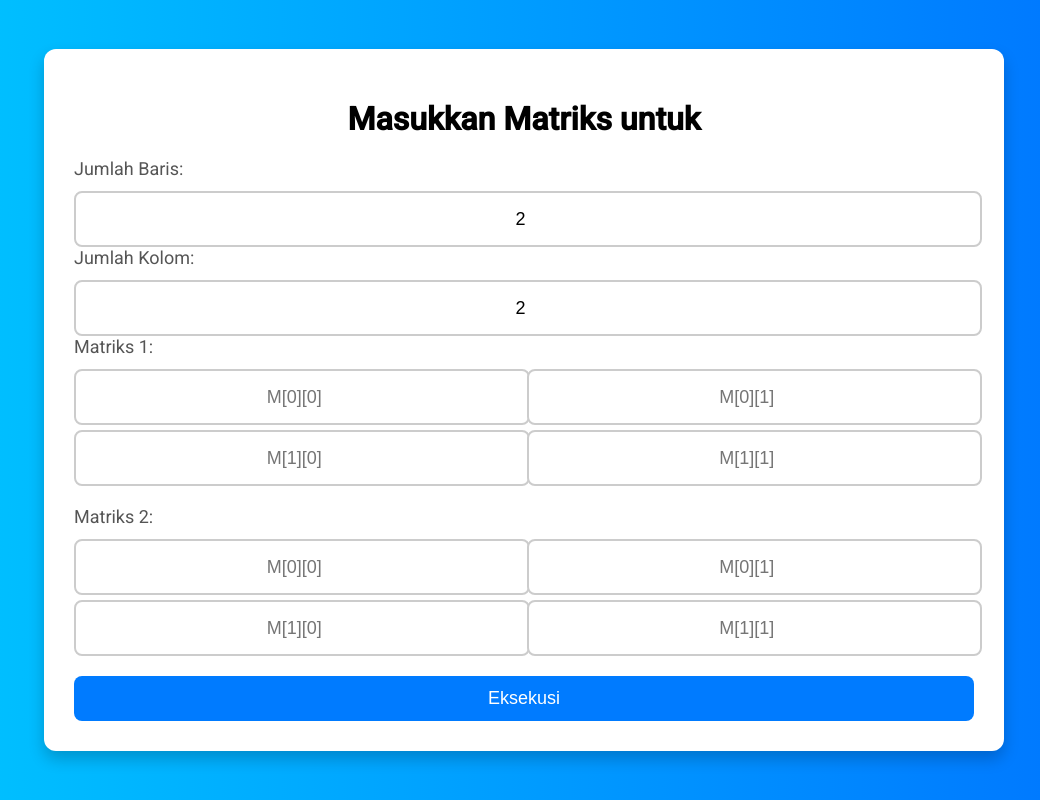
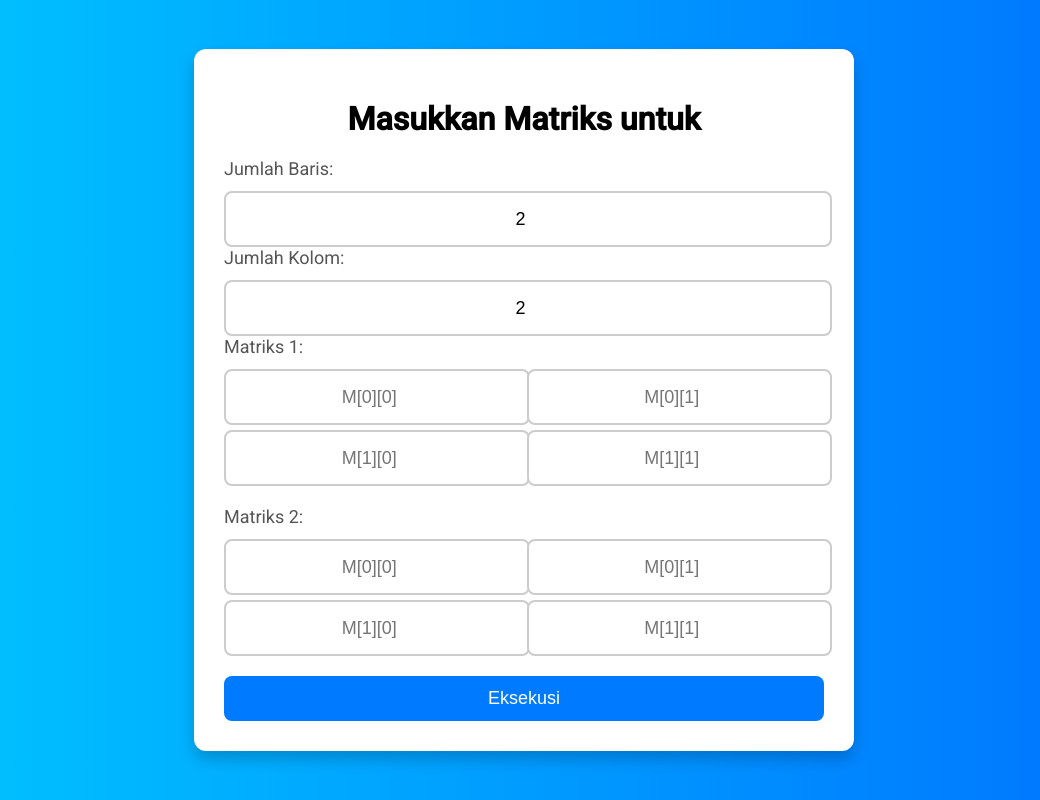
Before and after one commit to fathuhu/Alin-Matrix, a Flask app: template templates/input.html in a window 1280 px wide. Shown: the whole page, without its empty margins (116-1156 px from the left). Run offline with Flask 3, Linux system fonts and the light colour scheme; the template is opened without the code that fills it, so the values that code supplies are empty.

Commit message:
ubah lebar form

```diff
--- a/templates/input.html
+++ b/templates/input.html
@@ -31,7 +31,7 @@
             border-radius: 12px;
             box-shadow: 0 8px 16px rgba(0, 0, 0, 0.2);
             width: 100%;
-            max-width: 900px; /* Batas maksimal lebar form */
+            max-width: 600px; /* Batas maksimal lebar form */
             transition: transform 0.3s ease, box-shadow 0.3s ease;
             overflow: hidden; /* Agar elemen di dalam tidak meluber */
         }
```
